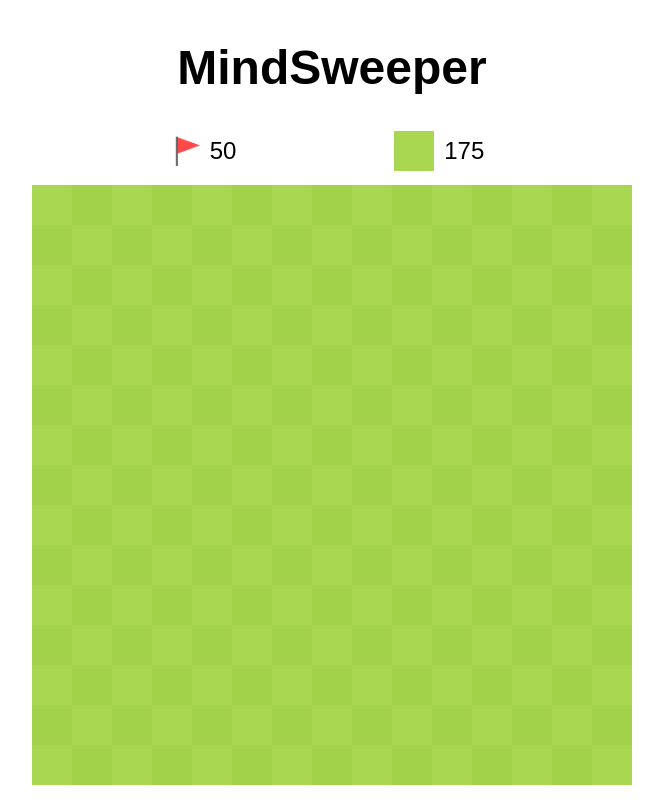
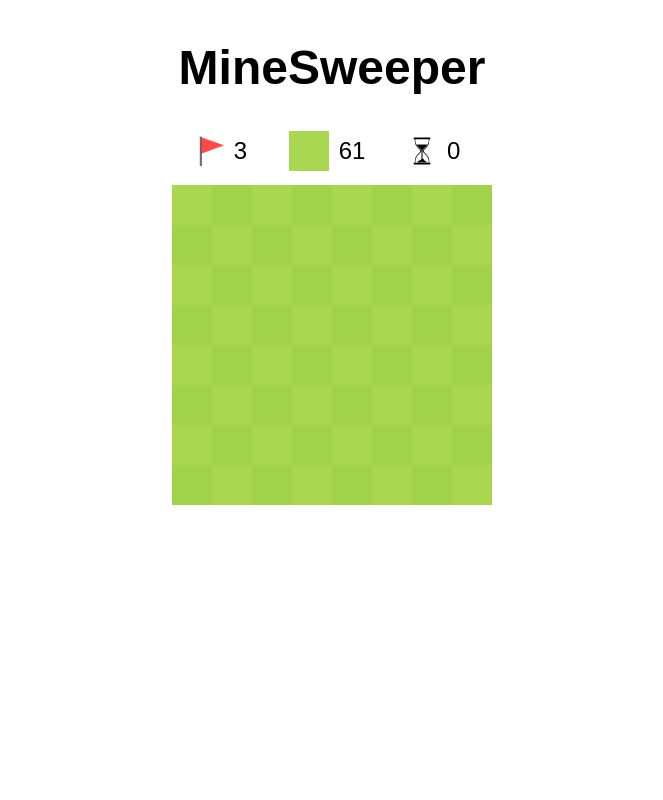
Before and after one commit to Bod1eF/mindsweeper, a React (Create React App) app: page / in a window 1280 px wide. Shown: the whole page, without its empty margins (308-971 px from the left). Built offline with nearby package versions, Linux system fonts and the light colour scheme.

Commit message:
Added timer

```diff
--- a/src/components/Endscreen.js
+++ b/src/components/Endscreen.js
@@ -1,6 +1,6 @@
 import React, { useState, useEffect } from "react";
 
-export default function Endscreen({win, restartGame }) {
+export default function Endscreen({win, restartGame, time}) {
   const [render, setRender] = useState(false);
   useEffect(() => {
     setTimeout(() => {
@@ -16,7 +16,8 @@ export default function Endscreen({win, restartGame }) {
       <div id="gameOverImage"></div>
 
       <div className="tryAgain" onClick={() => restartGame()}>
-        Try Again
+        {win ? <p>Time: {time} seconds</p> : ""}
+        {win ? "Play Again" : "Try Again"}
       </div>
     </div>
   );
--- a/src/components/board.js
+++ b/src/components/board.js
@@ -1,10 +1,12 @@
-import create_board from "../utils/create_board";
+import create_board from "../utils/create_board.js";
 import React, { useState, useEffect } from "react";
-import Cell from "./cell.js";
+import Cell from "./Cell.js";
 import Reveal from "../utils/reveal.js";
 import explode from "../utils/explode.js";
 import flag from "../img/flag1.png";
 import Endscreen from "./Endscreen.js";
+import Timer from "./Timer.js";
+import timer_icon from "../img/timer.png";
 
 function Board() {
   const [grid, setGrid] = useState([]);
@@ -14,9 +16,11 @@ function Board() {
   const [firstClick, setClick] = useState(true);
   const [gameOver, setGameOver] = useState(false);
   const [win, setWin] = useState(false);
-  let rowDim = 15;
-  let colDim = 15;
-  let mineCount = 50;
+  const [resetTimer, setResetTimer] = useState(false);
+  const [elapsedTime, setElapsedTime] = useState(0);
+  let rowDim = 8;
+  let colDim = 8;
+  let mineCount = 3;
 
   function fresh_board() {
     let [new_board, new_bombs] = create_board(rowDim, colDim, mineCount);
@@ -26,6 +30,9 @@ function Board() {
     setBombs(new_bombs);
     setGameOver(false);
     setWin(false);
+    setClick(true);
+    setResetTimer((prev) => !prev);
+    setElapsedTime(0);
     }
 
   useEffect(() => {
@@ -82,18 +89,20 @@ function Board() {
     if (nonMineCount - Reveal(new_grid, x, y).revealCount === 0) {
       setGameOver(true);
       setWin(true);
+
     }
   }
 
   return (
     <div id="game_container">
-       {gameOver && <Endscreen win = {win} restartGame={restartGame} />}
+       {gameOver && <Endscreen win = {win} time = {elapsedTime} restartGame={restartGame} />}
 
       <div id="board_container">
-      <h1 className = "header">MindSweeper</h1>
+      <h1 className = "header">MineSweeper</h1>
       <div className="counter_container">
       <div><img className = "flag" src={flag} alt = "red flag icon" /><p className = "counter">{flagCount}</p></div>
       <div><div className = "cell" id = "cell_icon"></div><p className = "counter">{nonMineCount}</p></div>
+      <div><img className = "flag" src={timer_icon} alt = "timer icon" /><Timer gameOver = {gameOver} reset = {resetTimer} start = {!firstClick} onTimeChange={setElapsedTime}/></div>
       </div>
       <div id="board">
       {grid.map((row, rowIndex) => (
--- a/src/components/timer.js
+++ b/src/components/timer.js
@@ -1,7 +1,29 @@
-import React from "react";
+import React, { useState, useEffect } from "react";
 
-function timer() {
+function Timer({ gameOver, reset, start, onTimeChange}) {
+  const [time, setTime] = useState(0);
 
+  useEffect(() => {
+    if (reset) {
+      setTime(0);
+    }
+  }, [reset]);
+
+  useEffect(() => {
+    let timer;
+    if (!gameOver && start) {
+      timer = setInterval(() => {
+        setTime((prevTime) => {
+          const newTime = prevTime + 1;
+          onTimeChange(newTime);
+          return newTime;
+        });
+      }, 1000);
+    }
+    return () => clearInterval(timer);
+  }, [gameOver, start, onTimeChange]);
+
+  return <p className="counter">{time}</p>;
 }
 
-export default timer;
+export default Timer;
```
Also changed, not shown: src/img/timer.jpg (added), src/img/timer.png (added).
